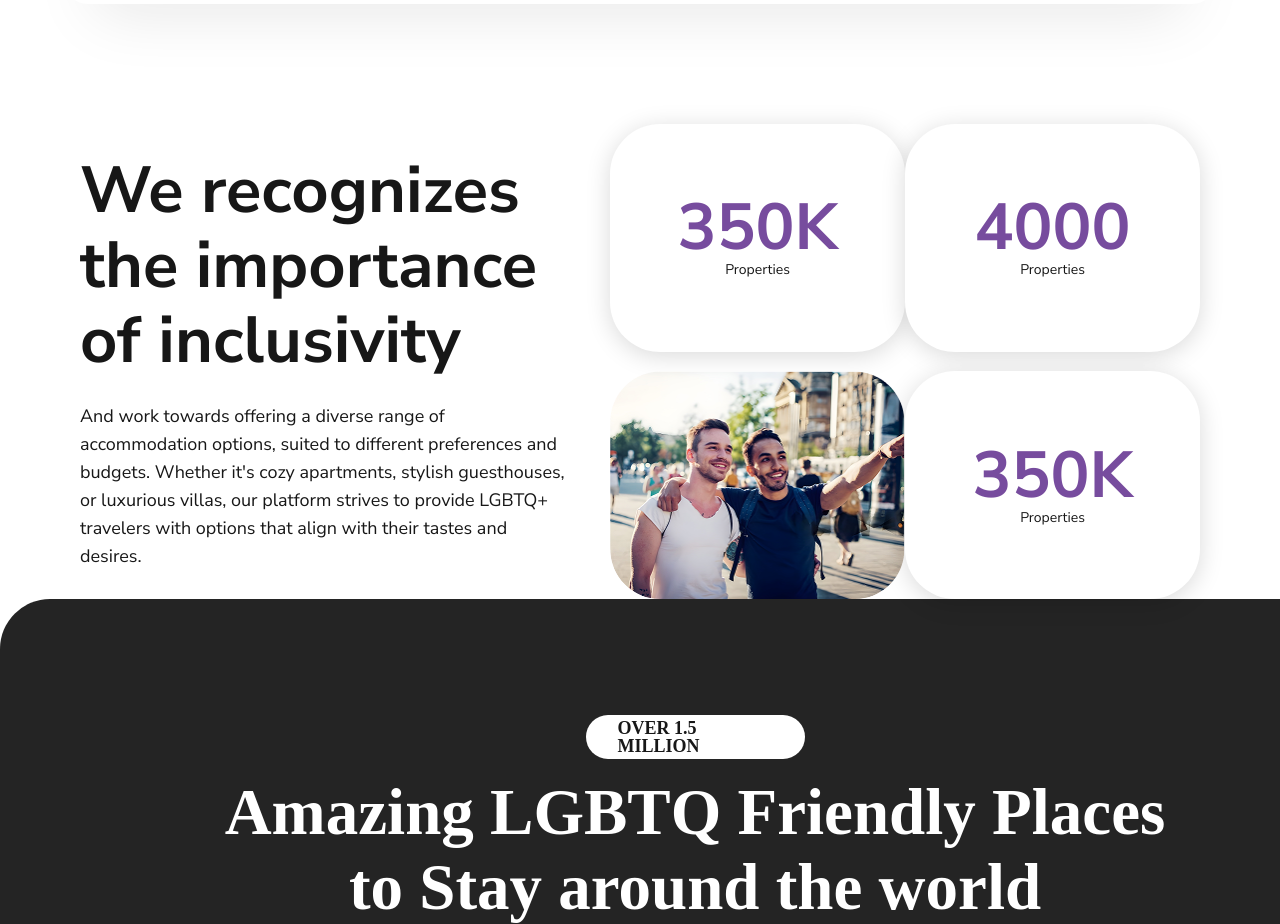
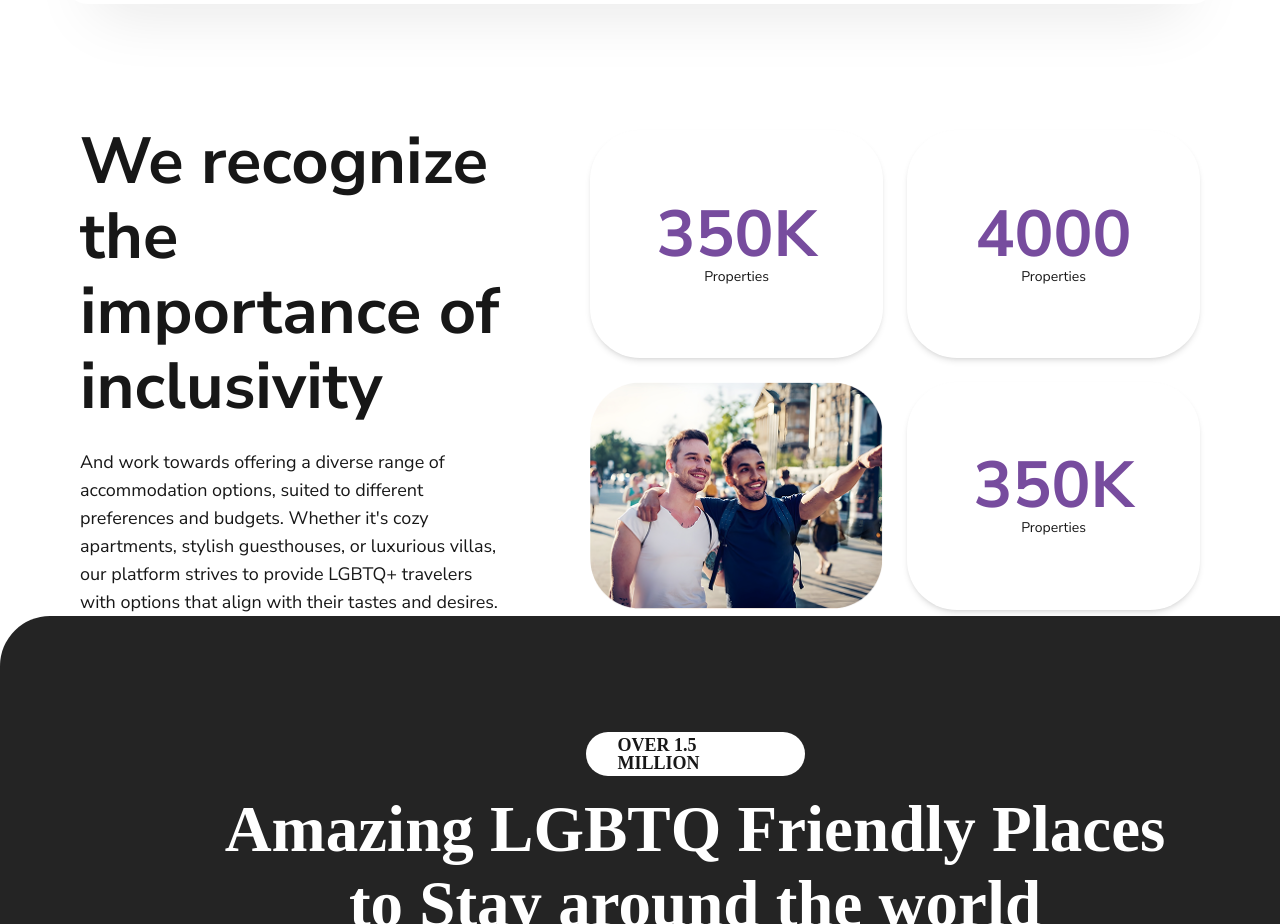
Before and after one commit to zeshanjaffer/gayBnB_Front-End, a Next.js app: page / in a window 1280 px wide. Shown: the part 920-1844 px from the top of the page. Built offline with nearby package versions, Linux system fonts and the light colour scheme.

Commit message:
Initial commit or updated navbar

```diff
--- a/src/components/Inclusivity.tsx
+++ b/src/components/Inclusivity.tsx
@@ -1,43 +1,48 @@
-import React from 'react';
-import Image from 'next/image';
+import React from "react";
+import Image from "next/image";
 
 const Inclusivity = () => {
   return (
-    <div className="mt-10 lg:mt-[120px] px-4 md:px-10 lg:px-20"> {/* Added mt-10 on mobile */}
-      <div className="flex flex-col lg:flex-row items-center justify-between">
-        <div className="lg:max-w-[550px] lg:pr-10 mb-8 lg:mb-0">
-          <h2 className="font-satoshi font-bold text-4xl lg:text-[65px] leading-tight lg:leading-[75px] mb-4 lg:mb-6 text-center lg:text-left">
-            We recognizes the importance of inclusivity
+    <div className="mt-10 lg:mt-[120px] px-4 md:px-10 lg:px-20 flex justify-center">
+      <div className="max-w-[1280px] w-full">
+        <div className="flex flex-col lg:flex-row items-center justify-center gap-10">
+          {/* Left Content */}
+          <div className="lg:max-w-[550px] lg:pr-10 text-center lg:text-left">
+            <h2 className="font-satoshi font-bold text-4xl lg:text-[65px] leading-tight lg:leading-[75px] mb-4 lg:mb-6">
+              We recognize the importance of inclusivity
             </h2>
             <p className="font-satoshi text-base lg:text-[18px] leading-relaxed lg:leading-[28px]">
-            And work towards offering a diverse range of accommodation options,
-            suited to different preferences and budgets. Whether it's cozy
-            apartments, stylish guesthouses, or luxurious villas, our platform
-            strives to provide LGBTQ+ travelers with options that align with
-            their tastes and desires.
+              And work towards offering a diverse range of accommodation
+              options, suited to different preferences and budgets. Whether
+              it's cozy apartments, stylish guesthouses, or luxurious villas,
+              our platform strives to provide LGBTQ+ travelers with options
+              that align with their tastes and desires.
             </p>
           </div>
 
-        <div className="w-full lg:w-[610px] h-auto lg:h-[475.02px] flex flex-col justify-between">
-          <div className="flex flex-col sm:flex-row justify-between mb-4 sm:mb-0">
+          {/* Right Content */}
+          <div className="w-full lg:w-[610px] flex flex-col gap-6">
+            <div className="flex flex-col sm:flex-row justify-center gap-6">
               {/* Card 1 */}
-            <div className="w-full sm:w-[295px] h-[227.68px] rounded-[50px] bg-white flex flex-col items-center justify-center shadow-[0px_4px_25px_0px_rgba(0,0,0,0.15)] mb-4 sm:mb-0">
-              <h3 className="font-satoshi font-bold text-5xl lg:text-[65px] leading-[100%] text-center text-[#774C9E]">
+              <div className="w-full sm:w-[295px] h-[227.68px] rounded-[50px] bg-white flex flex-col items-center justify-center shadow-md">
+                <h3 className="font-satoshi font-bold text-5xl lg:text-[65px] leading-[100%] text-[#774C9E]">
                   350K
                 </h3>
                 <p className="font-satoshi text-sm text-center">Properties</p>
               </div>
+
               {/* Card 2 */}
-            <div className="w-full sm:w-[295px] h-[227.68px] rounded-[50px] bg-white flex flex-col items-center justify-center shadow-[0px_4px_25px_0px_rgba(0,0,0,0.15)]">
-              <h3 className="font-satoshi font-bold text-5xl lg:text-[65px] leading-[100%] text-center text-[#774C9E]">
+              <div className="w-full sm:w-[295px] h-[227.68px] rounded-[50px] bg-white flex flex-col items-center justify-center shadow-md">
+                <h3 className="font-satoshi font-bold text-5xl lg:text-[65px] leading-[100%] text-[#774C9E]">
                   4000
                 </h3>
                 <p className="font-satoshi text-sm text-center">Properties</p>
               </div>
             </div>
-          <div className="flex flex-col sm:flex-row justify-between">
+
+            <div className="flex flex-col sm:flex-row justify-center gap-6">
               {/* Image */}
-            <div className="w-full sm:w-[295px] h-[227.68px] rounded-[50px] overflow-hidden mb-4 sm:mb-0">
+              <div className="w-full sm:w-[295px] h-[227.68px] rounded-[50px] overflow-hidden">
                 <Image
                   src="/inclusivity.png"
                   alt="Inclusivity"
@@ -46,12 +51,14 @@ const Inclusivity = () => {
                   objectFit="cover"
                 />
               </div>
+
               {/* Card 3 */}
-            <div className="w-full sm:w-[295px] h-[227.68px] rounded-[50px] bg-white flex flex-col items-center justify-center shadow-[0px_4px_25px_0px_rgba(0,0,0,0.15)]">
-              <h3 className="font-satoshi font-bold text-5xl lg:text-[65px] leading-[100%] text-center text-[#774C9E]">
+              <div className="w-full sm:w-[295px] h-[227.68px] rounded-[50px] bg-white flex flex-col items-center justify-center shadow-md">
+                <h3 className="font-satoshi font-bold text-5xl lg:text-[65px] leading-[100%] text-[#774C9E]">
                   350K
                 </h3>
                 <p className="font-satoshi text-sm text-center">Properties</p>
+              </div>
             </div>
           </div>
         </div>
```
Lines whose indentation alone changed are shown as unchanged.
